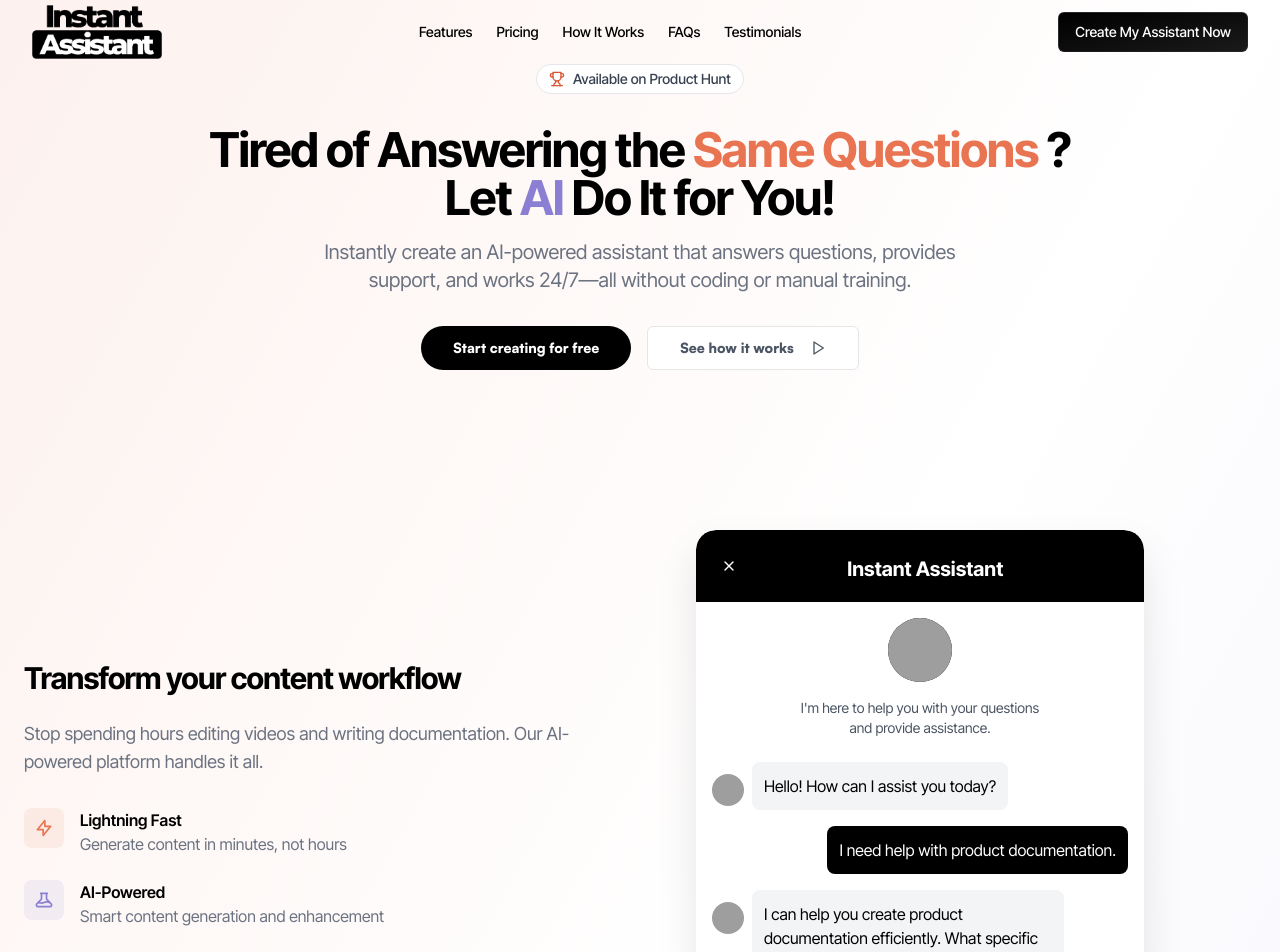
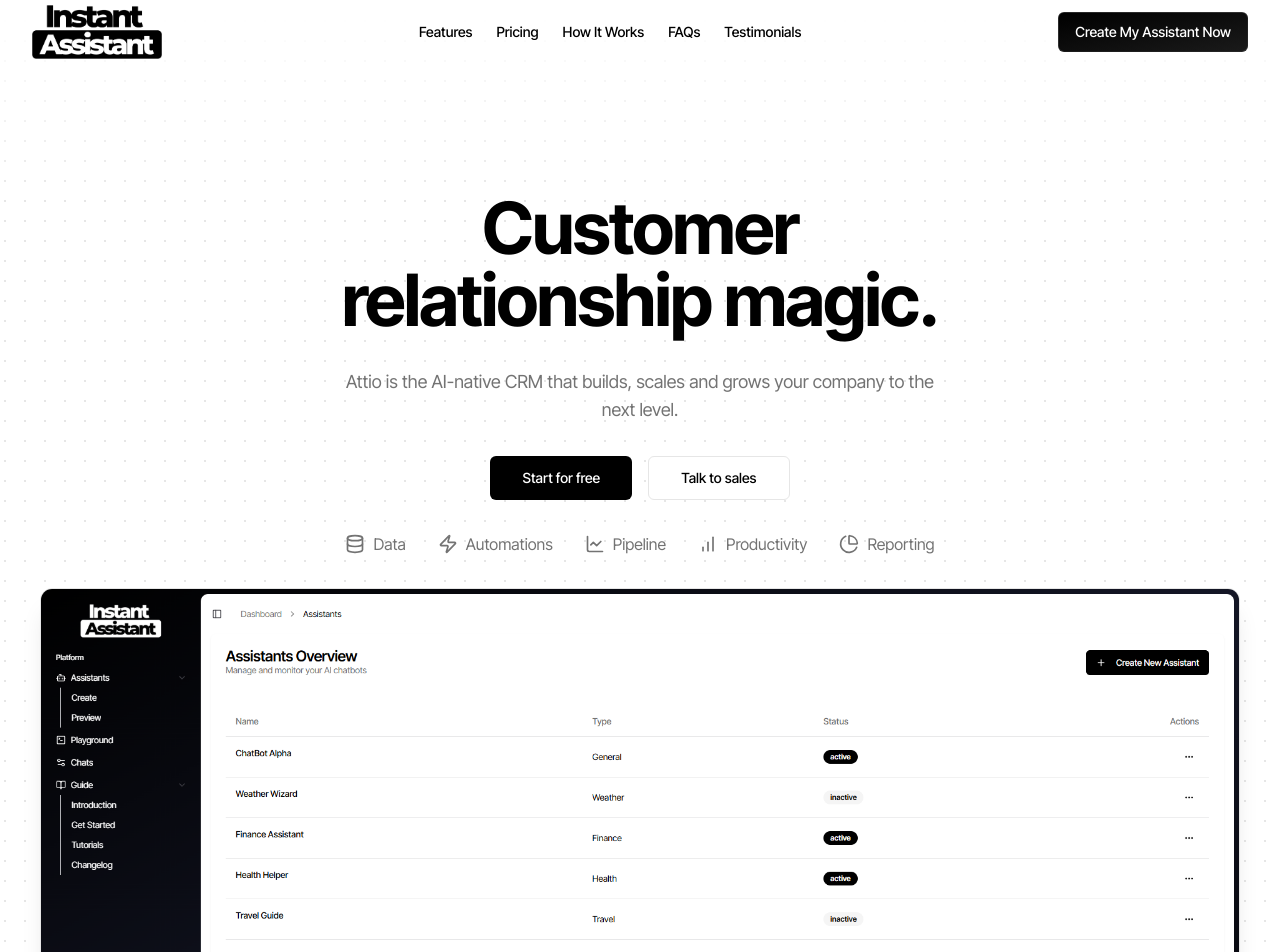
Before and after one commit to kaif1114/instant-assistant, a Next.js app: page / in a window 1280 px wide. Shown: the top 952 px of the page. Built offline with nearby package versions, Linux system fonts and the light colour scheme; no server answers; grey boxes are pictures that could not be loaded.

Commit message:
hero section revamped and chat preview fixed in landing page

```diff
--- a/app/components/chat-preview.tsx
+++ b/app/components/chat-preview.tsx
@@ -13,6 +13,8 @@
   CardFooter,
 } from "@/components/ui/card";
 import { ScrollArea } from "@/components/ui/scroll-area";
+import MarkdownPreview from "@uiw/react-markdown-preview";
+import { Input as ChatInput } from "@/app/chat/[assistantId]/input";
 
 const messages = [
   { id: 1, text: "Hello! How can I assist you today?", sender: "ai", delay: 0 },
@@ -60,6 +62,8 @@
   const [currentMessageIndex, setCurrentMessageIndex] = useState(0);
   const scrollAreaRef = useRef<HTMLDivElement>(null);
   const messagesEndRef = useRef<HTMLDivElement>(null);
+  const [message, setMessage] = useState("");
+  const primaryColor = "#000000";
 
   // Scroll to bottom function
   const scrollToBottom = () => {
@@ -124,8 +128,11 @@
             transition={{ type: "spring", duration: 0.7 }}
             className="chat-preview rounded-[20px] overflow-hidden w-full max-w-md mx-auto lg:mx-0"
           >
-            <Card className="w-full h-[600px] flex flex-col rounded-[20px] overflow-hidden shadow-md">
-              <CardHeader className="flex flex-row items-center gap-4 p-4 bg-black text-white">
+            <Card className="w-full h-[700px] flex flex-col rounded-[20px] overflow-hidden shadow-md">
+              <CardHeader
+                className="flex flex-row items-center gap-4 p-4"
+                style={{ backgroundColor: primaryColor }}
+              >
                 <Button
                   variant="ghost"
                   size="icon"
@@ -144,15 +151,11 @@
                   <div className="p-4 space-y-4">
                     <div className="flex flex-col items-center text-center mb-6">
                       <Avatar className="w-16 h-16 bg-black rounded-full flex items-center justify-center mb-4">
-                        <AvatarImage
-                          src="/placeholder.svg"
-                          alt="AI Assistant"
-                        />
+                        <AvatarImage src="/placeholder.svg" alt="AI Assistant" />
                         <AvatarFallback>AI</AvatarFallback>
                       </Avatar>
                       <p className="text-sm text-gray-600 max-w-[250px]">
-                        I&apos;m here to help you with your questions and provide
-                        assistance.
+                        I&apos;m here to help you with your questions and provide assistance.
                       </p>
                     </div>
 
@@ -162,27 +165,39 @@
                         initial={{ opacity: 0, y: 10 }}
                         animate={{ opacity: 1, y: 0 }}
                         transition={{ duration: 0.5 }}
-                        className={`flex ${message.sender === "user"
-                            ? "justify-end"
-                            : "justify-start"
-                          }`}
+                        className={`flex ${
+                          message.sender === "user" ? "justify-end" : "justify-start"
+                        } mb-2 items-end`}
                       >
                         {message.sender === "ai" && (
-                          <Avatar className="h-8 w-8 mr-2 mt-3">
-                            <AvatarImage
-                              src="/placeholder.svg"
-                              alt="AI Assistant"
-                            />
+                          <Avatar className="h-8 w-8 mr-2">
+                            <AvatarImage src="/placeholder.svg" alt="AI Assistant" />
                             <AvatarFallback>AI</AvatarFallback>
                           </Avatar>
                         )}
                         <div
-                          className={`max-w-[75%] p-3 rounded-lg ${message.sender === "user"
-                              ? "bg-black text-white"
-                              : "bg-gray-100 text-black"
-                            }`}
+                          className={`max-w-[75%] py-2 px-3 rounded-2xl ${
+                            message.sender === "user"
+                              ? "rounded-br-none bg-black text-white"
+                              : "rounded-bl-none bg-[#f2f2f2]"
+                          }`}
+                          style={{
+                            border: message.sender === "user"
+                              ? "none"
+                              : "1px solid rgb(229, 229, 229)"
+                          }}
                         >
-                          {message.text}
+                          <MarkdownPreview
+                            source={message.text}
+                            style={{
+                              backgroundColor: "transparent",
+                              color: message.sender === "user" ? "white" : "black",
+                              lineHeight: "1.4",
+                              fontSize: "15px",
+                              wordBreak: "break-word",
+                              whiteSpace: "pre-wrap",
+                            }}
+                          />
                         </div>
                       </motion.div>
                     ))}
@@ -193,14 +208,20 @@
 
               <CardFooter className="p-4 border-t">
                 <form className="relative w-full flex items-center">
-                  <Input
+                  <ChatInput
+                    focusColor={primaryColor}
+                    autoFocus={true}
+                    type="text"
+                    value={message}
+                    onChange={(e: React.ChangeEvent<HTMLInputElement>) => setMessage(e.target.value)}
                     placeholder="Type your message..."
-                    className="w-full rounded-full pr-12"
-                    style={{ paddingRight: "4rem" }}
+                    className="w-full rounded-full pr-12 pl-4 shadow-sm"
                   />
                   <Button
+                    type="submit"
                     size="icon"
-                    className="w-8 h-8 absolute right-1 top-1/2 transform -translate-y-1/2 text-white rounded-full bg-black"
+                    className="absolute right-1 top-1/2 transform -translate-y-1/2 w-8 h-8 text-white rounded-full"
+                    style={{ backgroundColor: primaryColor }}
                   >
                     <Send className="h-4 w-4" />
                     <span className="sr-only">Send message</span>
--- a/app/components/chat-widget.tsx
+++ /dev/null
@@ -1,116 +0,0 @@
-"use client";
-
-import { useState, useEffect } from "react";
-import { motion, AnimatePresence } from "framer-motion";
-import { MessageCircle, X } from "lucide-react";
-import { Button } from "@/components/ui/button";
-import { Input } from "@/components/ui/input";
-import { Avatar, AvatarFallback, AvatarImage } from "@/components/ui/avatar";
-
-const messages = [
-  { id: 1, text: "Hello! How can I assist you today?", sender: "ai" },
-  { id: 2, text: "I need help with product documentation.", sender: "user" },
-  {
-    id: 3,
-    text: "I can help you create product documentation efficiently. What specific aspect of documentation do you need assistance with?",
-    sender: "ai",
-  },
-  {
-    id: 4,
-    text: "I need to create a user guide for our new software.",
-    sender: "user",
-  },
-  {
-    id: 5,
-    text: "Great! I can help you create a comprehensive user guide. Here are some steps to get started:\n\n1. Outline the main features of your software\n2. Create a table of contents\n3. Write clear, step-by-step instructions for each feature\n4. Include screenshots or diagrams where necessary\n5. Add troubleshooting tips and FAQs\n\nWould you like me to help you with any specific part of this process?",
-    sender: "ai",
-  },
-  { id: 6, text: "Thank you! This is very helpful.", sender: "user" },
-  {
-    id: 7,
-    text: "You're welcome! I'm glad I could help. If you need any further assistance or have more questions, feel free to ask. Good luck with creating your user guide!",
-    sender: "ai",
-  },
-];
-
-function ChatWidget() {
-  const [isOpen, setIsOpen] = useState(false);
-  const [visibleMessages, setVisibleMessages] = useState<typeof messages>([]);
-  const [currentMessageIndex, setCurrentMessageIndex] = useState(0);
-
-  useEffect(() => {
-    if (isOpen && currentMessageIndex < messages.length) {
-      const timer = setTimeout(() => {
-        setVisibleMessages((prev) => [...prev, messages[currentMessageIndex]]);
-        setCurrentMessageIndex((prev) => prev + 1);
-      }, 1000);
-      return () => clearTimeout(timer);
-    }
-  }, [isOpen, currentMessageIndex]);
-
-  return (
-    <div className="relative">
-      <Button
-        className="fixed bottom-4 right-4 rounded-full w-12 h-12 bg-black text-white hover:bg-gray-800"
-        onClick={() => setIsOpen(true)}
-      >
-        <MessageCircle />
-      </Button>
-      <AnimatePresence>
-        {isOpen && (
-          <motion.div
-            initial={{ opacity: 0, y: 50 }}
-            animate={{ opacity: 1, y: 0 }}
-            exit={{ opacity: 0, y: 50 }}
-            className="fixed bottom-20 right-4 w-96 h-[600px] bg-white rounded-lg shadow-lg overflow-hidden flex flex-col"
-          >
-            <div className="bg-gray-100 p-4 flex justify-between items-center">
-              <h3 className="font-semibold">Chat Assistant</h3>
-              <Button
-                variant="ghost"
-                size="icon"
-                onClick={() => setIsOpen(false)}
-              >
-                <X className="h-4 w-4" />
-              </Button>
-            </div>
-            <div className="flex-1 overflow-y-auto p-4 space-y-4">
-              {visibleMessages.map((message) => (
-                <div
-                  key={message.id}
-                  className={`flex ${
-                    message.sender === "user" ? "justify-end" : "justify-start"
-                  }`}
-                >
-                  {message.sender === "ai" && (
-                    <Avatar className="h-8 w-8 mr-2">
-                      <AvatarImage src="/placeholder.svg" alt="AI Assistant" />
-                      <AvatarFallback>AI</AvatarFallback>
-                    </Avatar>
-                  )}
-                  <div
-                    className={`rounded-lg p-3 max-w-[80%] ${
-                      message.sender === "user"
-                        ? "bg-blue-500 text-white"
-                        : "bg-gray-100"
-                    }`}
-                  >
-                    {message.text}
-                  </div>
-                </div>
-              ))}
-            </div>
-            <div className="p-4 border-t">
-              <form onSubmit={(e) => e.preventDefault()} className="flex gap-2">
-                <Input placeholder="Type your message..." className="flex-1" />
-                <Button type="submit">Send</Button>
-              </form>
-            </div>
-          </motion.div>
-        )}
-      </AnimatePresence>
-    </div>
-  );
-}
-
-export default ChatWidget;
--- a/app/components/hero-section.tsx
+++ b/app/components/hero-section.tsx
@@ -1,71 +1,75 @@
 "use client";
-
+import { Button } from "@/components/ui/button";
 import { motion } from "framer-motion";
-import { Button } from "@/components/ui/button";
-import ProductHuntBadge from "./product-hunt-badge";
-import { Play } from "lucide-react";
+import { BarChart, Database, LineChart, PieChart, Zap } from "lucide-react";
+import Image from "next/image";
 import { ChatPreview } from "./chat-preview";
 import ForBusiness from "./ForBusiness";
 
 function HeroSection() {
   return (
-    <div className="bg-gradient-to-br from-[#E97451]/10 via-white to-[#8B7FD3]/10">
-      <section className="relative w-full pt-32 pb-20 overflow-hidden">
-        <div className="container px-4 md:px-6">
-          <div className="flex flex-col items-center text-center space-y-8">
-            <motion.div
-              initial={{ opacity: 0, y: 20 }}
-              animate={{ opacity: 1, y: 0 }}
-              transition={{ duration: 0.5 }}
-            >
-              <ProductHuntBadge />
-            </motion.div>
+    <div className="bg-white">
+      <div className="relative mt-20">
+      <div className="absolute inset-0 bg-dots"></div>
 
-            <motion.div
-              initial={{ opacity: 0, y: 20 }}
-              animate={{ opacity: 1, y: 0 }}
-              transition={{ duration: 0.5, delay: 0.2 }}
-              className="max-w-6xl space-y-4"
-            >
-              <h1 className="text-4xl lg:text-5xl font-bold tracking-tight">
-                Tired of Answering the{" "}
-                <span className="text-[#E97451]">Same Questions</span> ?{" "}
-                <p>
-                  Let <span className="text-[#8B7FD3]">AI</span> Do It for You!
-                </p>
-              </h1>
-              <p className="mx-auto max-w-[700px] text-gray-500 md:text-xl">
-                Instantly create an AI-powered assistant that answers questions,
-                provides support, and works 24/7—all without coding or manual
-                training.
-              </p>
-            </motion.div>
+      <div className="flex min-h-[80vh] w-full flex-col items-center justify-center bg-transparent px-4">
+        <div className="relative z-10">
 
-            <motion.div
-              initial={{ opacity: 0, y: 20 }}
-              animate={{ opacity: 1, y: 0 }}
-              transition={{ duration: 0.5, delay: 0.4 }}
-              className="flex flex-col sm:flex-row gap-4 items-center"
-            >
-              <Button
-                size="lg"
-                className="rounded-full bg-black hover:bg-gray-900 text-white font-satoshi min-w-[200px]"
-              >
-                Start creating for free
+
+          {/* Main content */}
+          <div className="flex max-w-[1200px] flex-col items-center space-y-8 mt-44">
+            <h1 className="text-center text-4xl font-bold tracking-tight sm:text-5xl md:text-6xl lg:text-7xl">
+              Customer
+              <br />
+              relationship magic.
+            </h1>
+
+            <p className="max-w-[600px] text-center text-lg text-muted-foreground">
+              Attio is the AI-native CRM that builds, scales and grows your company to the next level.
+            </p>
+
+            {/* CTA Buttons */}
+            <div className="flex flex-col gap-4 sm:flex-row">
+              <Button size="lg" className="min-w-[140px]">
+                Start for free
               </Button>
-              <Button
-                variant="outline"
-                size="lg"
-                className="text-gray-600 hover:text-gray-900 hover:bg-gray-100 font-satoshi"
-              >
-                See how it works
-                <Play className="ml-2 h-4 w-4" />
+              <Button size="lg" variant="outline" className="min-w-[140px]">
+                Talk to sales
               </Button>
-            </motion.div>
+            </div>
+
+            {/* Features row */}
+            <div className="mt-12 flex flex-wrap justify-center gap-8 text-muted-foreground">
+              <div className="flex items-center gap-2">
+                <Database className="h-5 w-5" />
+                <span>Data</span>
+              </div>
+              <div className="flex items-center gap-2">
+                <Zap className="h-5 w-5" />
+                <span>Automations</span>
+              </div>
+              <div className="flex items-center gap-2">
+                <LineChart className="h-5 w-5" />
+                <span>Pipeline</span>
+              </div>
+              <div className="flex items-center gap-2">
+                <BarChart className="h-5 w-5" />
+                <span>Productivity</span>
+              </div>
+              <div className="flex items-center gap-2">
+                <PieChart className="h-5 w-5" />
+                <span>Reporting</span>
+              </div>
+            </div>
+
+            {/* Dashboard Image */}
+            <div className="relative mt-16 w-full overflow-hidden rounded-xl border bg-background shadow-xl">
+              <Image src="/dashboard.png" alt="Dashboard Preview" width={1920} height={1080} className="w-full" priority />
+            </div>
           </div>
         </div>
-      </section>
-
+      </div>
+    </div>
       <section className="w-full py-20">
         <div className="container px-4 md:px-6">
           <div className="grid lg:grid-cols-2 gap-12 items-center">
@@ -172,5 +176,4 @@
     </div>
   );
 }
-
 export default HeroSection;
--- a/app/globals.css
+++ b/app/globals.css
@@ -154,3 +154,24 @@
     @apply bg-background text-foreground;
   }
 }
+
+.bg-dots {
+  width: 100%;
+  height: 100%;
+  background-color: transparent;
+  background-image: radial-gradient(rgba(12, 12, 12, 0.1) 1px, transparent 0);
+  background-size: 20px 20px;
+  background-position: -5px -5px;
+  -webkit-mask-image: linear-gradient(to bottom,
+    transparent,
+    black 15%,
+    black 85%,
+    transparent
+  );
+  mask-image: linear-gradient(to bottom,
+    transparent,
+    black 15%,
+    black 85%,
+    transparent
+  );
+}
--- a/app/page.tsx
+++ b/app/page.tsx
@@ -12,6 +12,7 @@
       <Navbar />
       <main className="flex-1 -mt-16">
         <HeroSection />
+        {/* <HeroSection title="Instant Assistant" description="Instant Assistant" actions={[]} image={{ light: "./public/dashboard.png", dark: "", alt: "" }} /> */}
 
         <BenefitsSection />
         <DashboardCards />
```
Also changed, not shown: public/dashboard.png (added).
